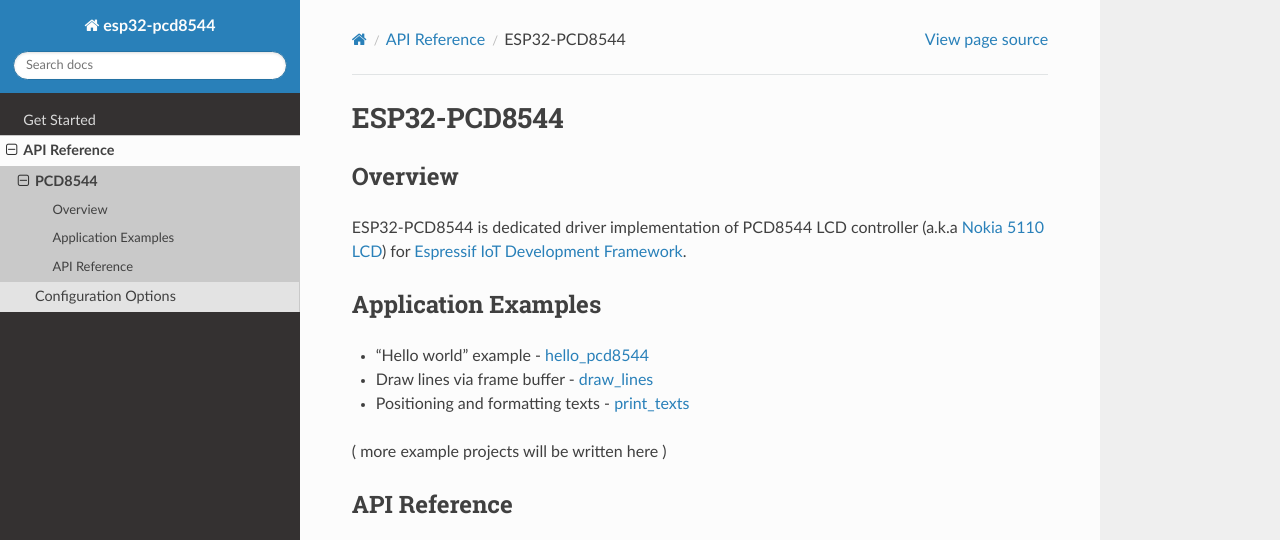
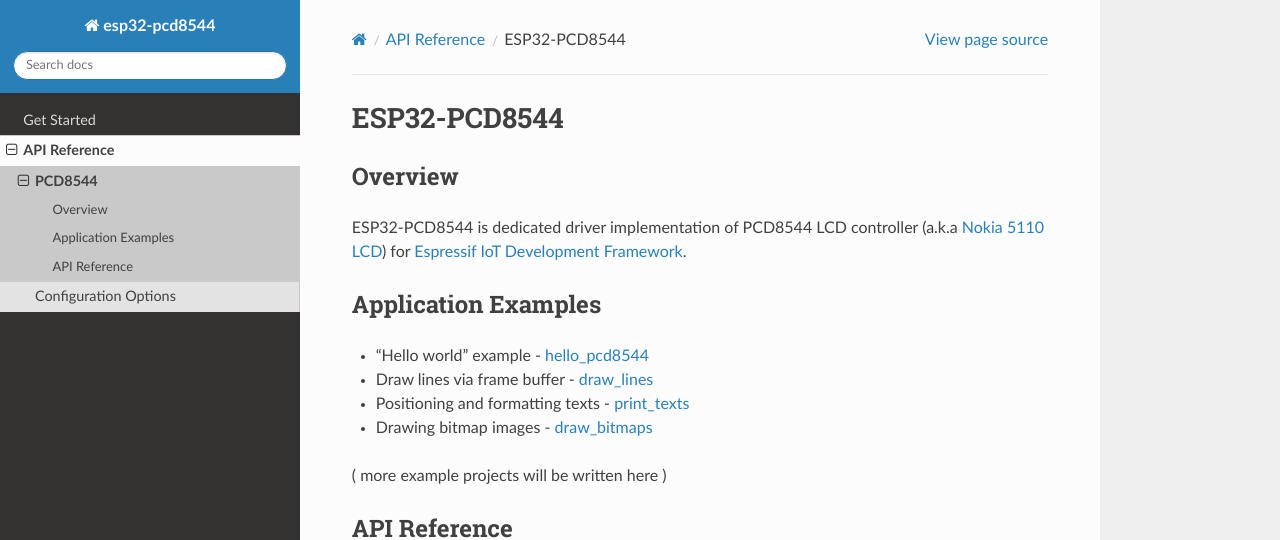
Before and after one commit to yanbe/esp32-pcd8544, a Sphinx documentation site: the page built from docs/api-reference/pcd8544/index.rst, in a window 1280 px wide and 981 px high, cut to the strip 0-540 px from the top of the window. Built offline with Sphinx 7.4.7 and the Read the Docs theme 2.0.0, drawn with Linux system fonts in a browser that asks for light colours.

Commit message:
doc: aded link to drawing bitmap demo

```diff
--- a/docs/api-reference/pcd8544/index.rst
+++ b/docs/api-reference/pcd8544/index.rst
@@ -12,11 +12,11 @@ Application Examples
 * "Hello world" example - :example:`hello_pcd8544`
 * Draw lines via frame buffer - :example:`draw_lines`
 * Positioning and formatting texts - :example:`print_texts`
+* Drawing bitmap images - :example:`draw_bitmaps`
 
 ( more example projects will be written here )
 
 .. See :example:`get-started` directory of ESP32-PCD8544 examples that contains the following applications:
-   * Drawing bitmap images - :example:`bitmap`
    * Using contrast control - :example:`contrast`
    * Using power-down mode - :example:`power-down`
    * Using display-mode - :example:`display-mode`
```
